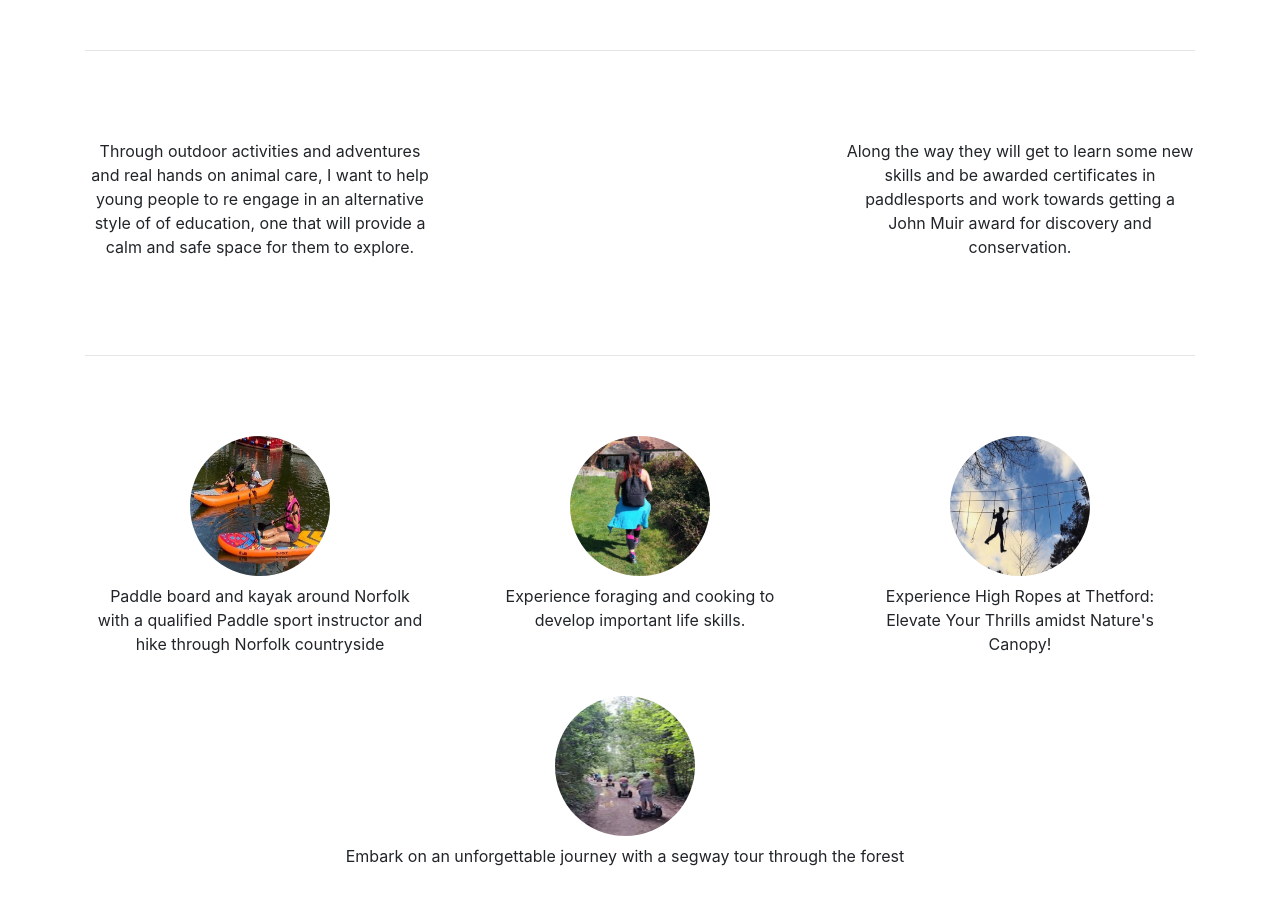
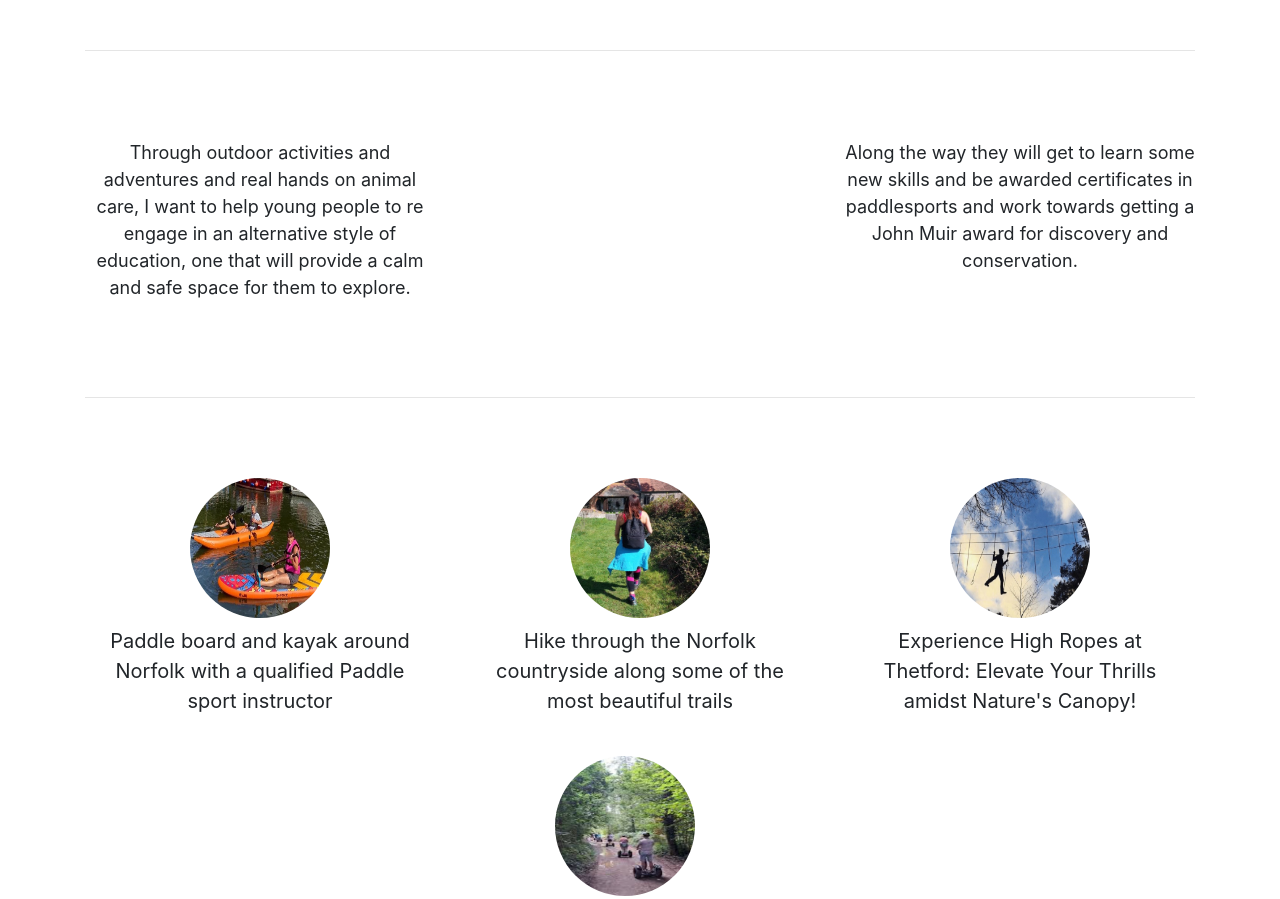
Before and after one commit to Jamie-Drug/Newdaynewway, a plain HTML site: page about.html in a window 1280 px wide. Shown: the part 420-1319 px from the top of the page. Drawn offline with nearby package versions, Linux system fonts and the light colour scheme; files that its build step writes are made by us from their sources.

Commit message:
v6 1/2
+updated minor bits

```diff
--- a/about.html
+++ b/about.html
@@ -84,8 +84,9 @@
       <div class="row">
         <div class="col-md-4">
           <h2></h2>
-          <p>Through outdoor activities and adventures and real hands on animal care, I want to help young people to re
-            engage in an alternative style of of education, one that will provide a calm and safe space for them to
+          <p style="font-size:18px;">Through outdoor activities and adventures and real hands on animal care, I want to
+            help young people to re
+            engage in an alternative style of education, one that will provide a calm and safe space for them to
             explore. </p>
         </div>
         <div class="col-md-4">
@@ -94,7 +95,8 @@
         </div>
         <div class="col-md-4">
           <h2></h2>
-          <p>Along the way they will get to learn some new skills and be awarded certificates in paddlesports and work
+          <p style="font-size:18px;">Along the way they will get to learn some new skills and be awarded certificates in
+            paddlesports and work
             towards getting a John Muir award for discovery and conservation.
           </p>
         </div>
@@ -114,22 +116,22 @@
           <img class="rounded-circle" src="static\img\oard2.jpg" alt="Generic placeholder image" width="140"
             height="140">
           <h2></h2>
-          <p>Paddle board and kayak around Norfolk with a qualified Paddle sport instructor and hike through Norfolk
-            countryside</p>
+          <p style="font-size:20px;">Paddle board and kayak around Norfolk with a qualified Paddle sport instructor</p>
 
         </div>
         <div class="col-lg-4">
           <img class="rounded-circle" src="static\img\walk1.jpg" alt="Generic placeholder image" width="140"
             height="140">
           <h2></h2>
-          <p>Experience foraging and cooking to develop important life skills.</p>
+          <p style="font-size:20px;">Hike through the Norfolk countryside along some of the most beautiful trails</p>
 
         </div>
         <div class="col-lg-4">
           <img class="rounded-circle" src="static\img\hrope1.jpg" alt="Generic placeholder image" width="140"
             height="140">
           <h2></h2>
-          <p>Experience High Ropes at Thetford: Elevate Your Thrills amidst Nature's Canopy! </p>
+          <p style="font-size:20px;">Experience High Ropes at Thetford: Elevate Your Thrills amidst Nature's Canopy!
+          </p>
         </div>
         <!--bottom row middle-->
         <div class="row">
@@ -137,7 +139,7 @@
             <img class="rounded-circle" src="static\img\seg1.jpg" alt="Generic placeholder image" width="140"
               height="140">
             <h2></h2>
-            <p>Embark on an unforgettable journey with a segway tour through the forest</p>
+            <p style="font-size:20px;">Embark on an unforgettable journey with a segway tour through the forest</p>
 
             <br>
             <br>
@@ -155,6 +157,7 @@
           <br>
           <hr class="featurette-divider">
           <!--boxes of main page text with images to the sides-->
+          <!--first header [used old]
           <div class="row featurette">
             <div class="col-md-7">
               <h2 class="featurette-heading">What do we do? <span class="text-muted"></span></h2>
@@ -170,7 +173,7 @@
                 alt="Generic placeholder image">
             </div>
           </div>
-
+        -->
           <hr class="featurette-divider">
 
           <div class="row featurette">
@@ -211,17 +214,7 @@
         </footer>
   </main>
 
-  <!-- Bootstrap core JavaScript
-    ================================================== -->
-  <!-- Placed at the end of the document so the pages load faster -->
-  <script src="https://code.jquery.com/jquery-3.2.1.slim.min.js"
-    integrity="sha384-KJ3o2DKtIkvYIK3UENzmM7KCkRr/rE9/Qpg6aAZGJwFDMVNA/GpGFF93hXpG5KkN"
-    crossorigin="anonymous"></script>
-  <script>window.jQuery || document.write('<script src="../../../../assets/js/vendor/jquery-slim.min.js"><\/script>')</script>
-  <script src="../../../../assets/js/vendor/popper.min.js"></script>
-  <script src="../../../../dist/js/bootstrap.min.js"></script>
-  <!-- Just to make our placeholder images work. Don't actually copy the next line! -->
-  <script src="../../../../assets/js/vendor/holder.min.js"></script>
+
 </body>
 
 </html>
```
Also changed, not shown: List.html (+1 -1 lines).
